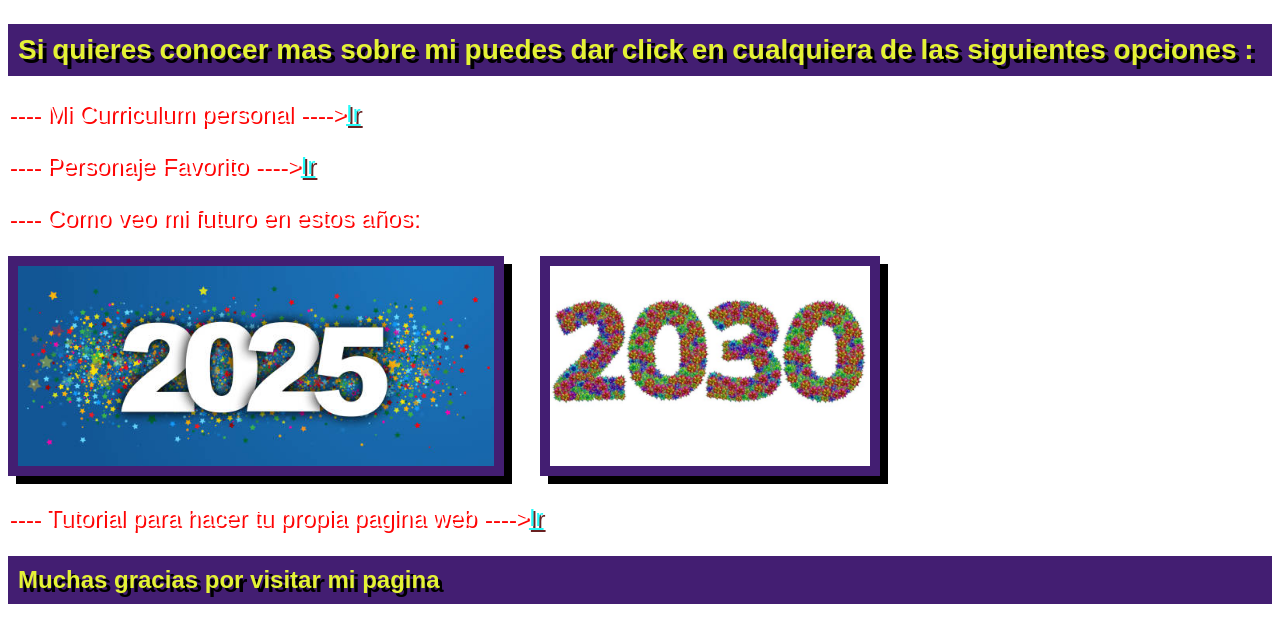
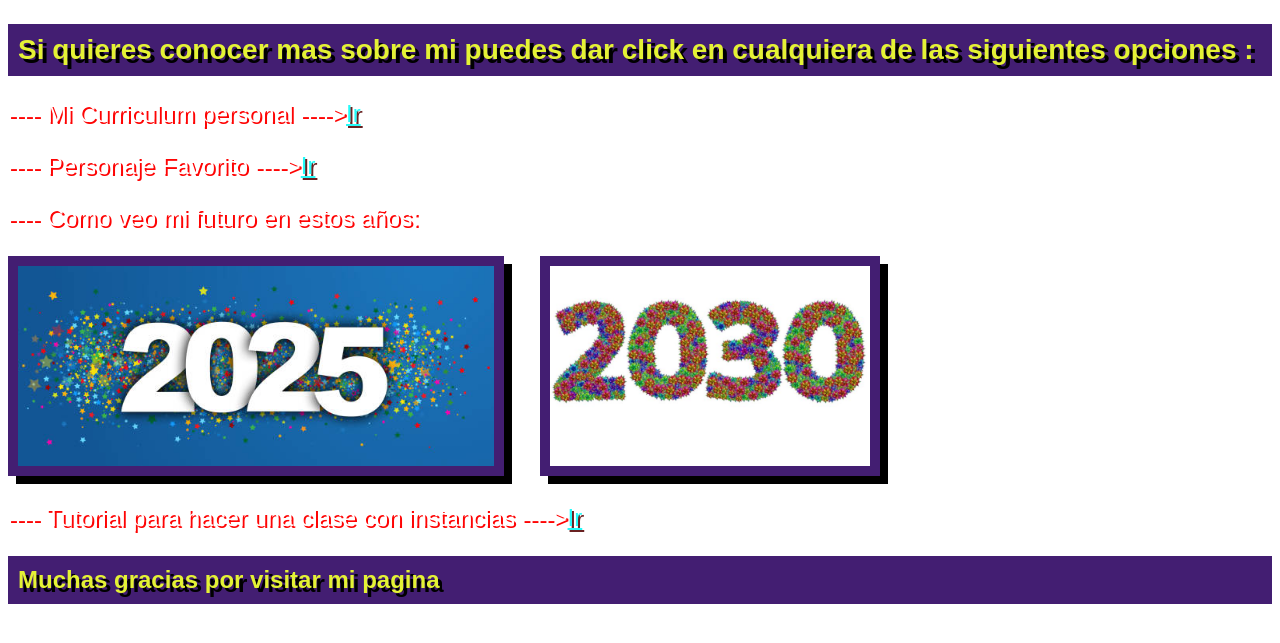
Before and after one commit to IsamirAlessandro/Tarea2_64, a plain HTML site: page index.html in a window 1280 px wide. Shown: the part 145-788 px from the top of the page. Drawn offline with Linux system fonts and the light colour scheme.

Commit message:
Add files via upload

```diff
--- a/index.html
+++ b/index.html
@@ -22,7 +22,7 @@
 	<a href="futuro10.html"> <img src="imagenes/2030.png" alt="imagen de 2030" height="200"></a>
 
 
-	<p>----  Tutorial para hacer tu propia pagina web  ----><a href="tutorial.html">Ir</a></p>
+	<p>----  Tutorial para hacer una clase con instancias ----><a href="tutorial.html">Ir</a></p>
 	<h3>Muchas gracias por visitar mi pagina</h3>
 
 </body>
```
